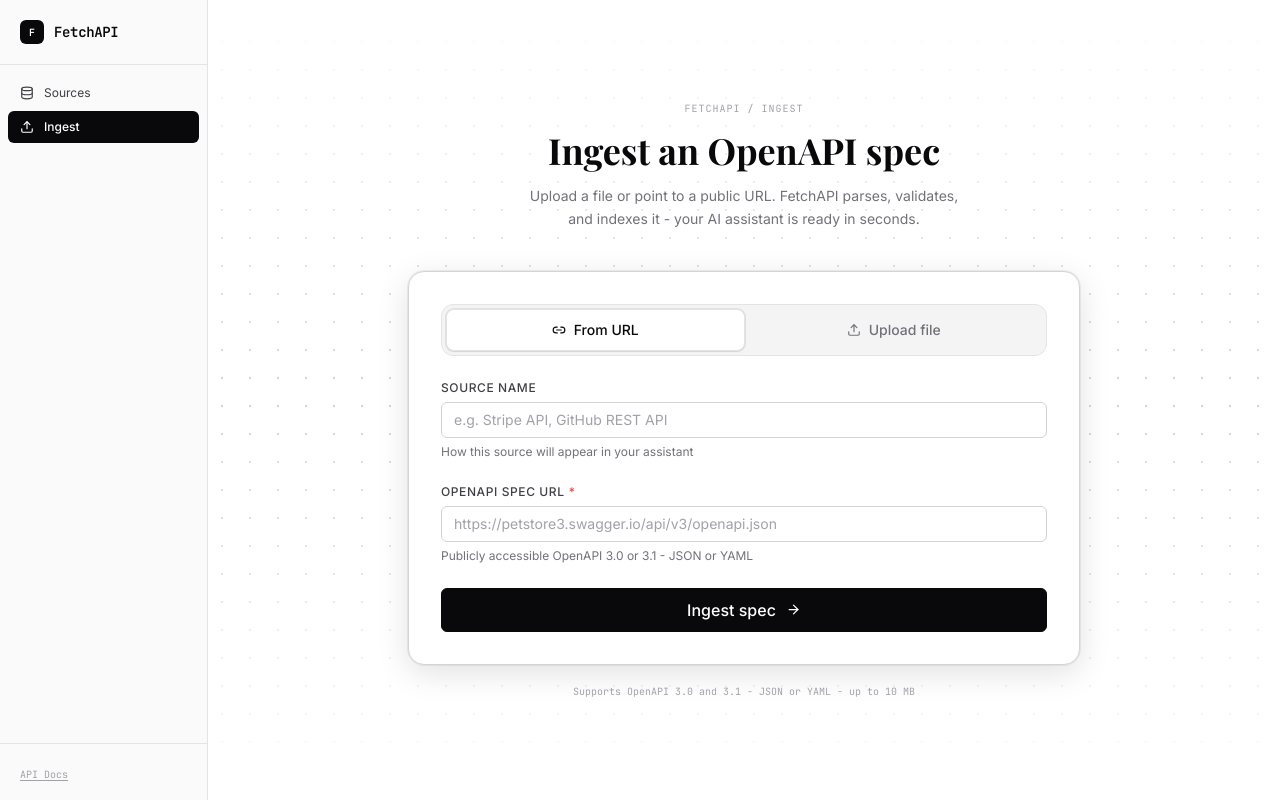
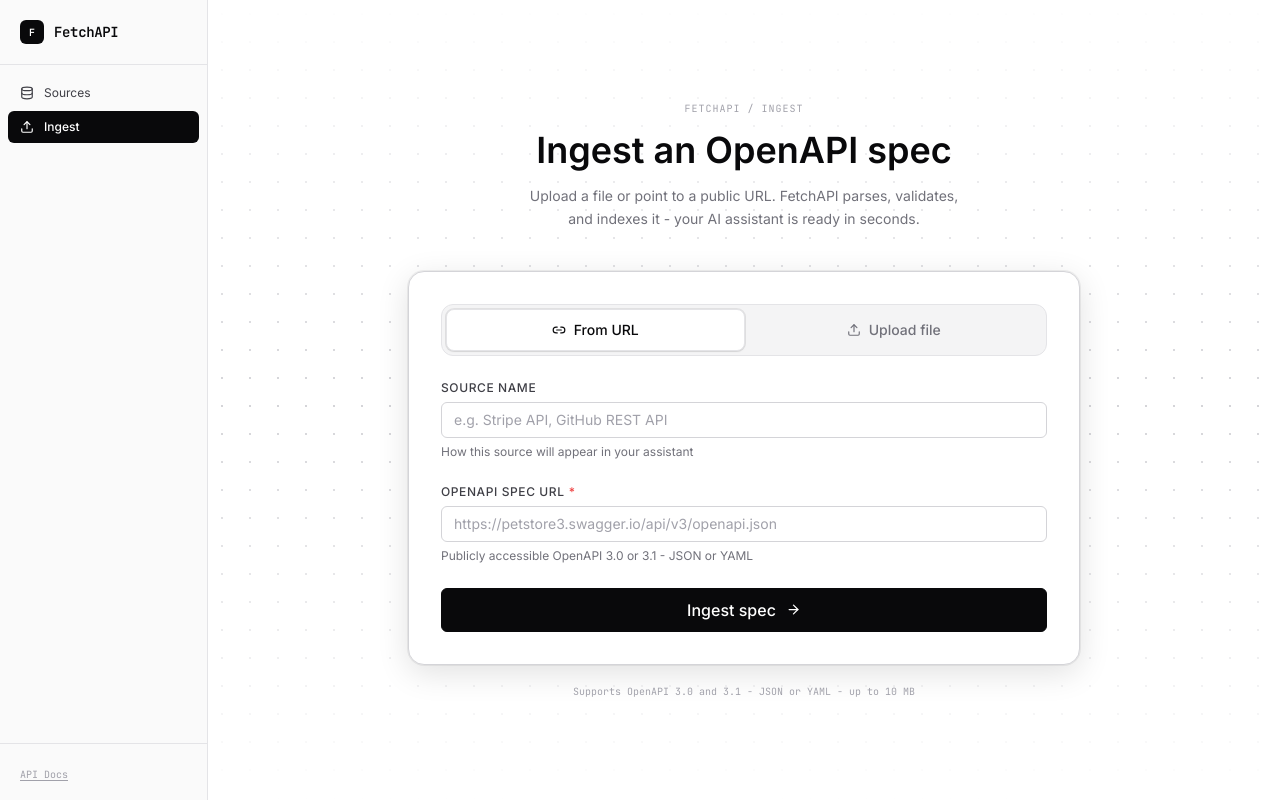
Before and after one commit to JukaleManmath/fetchapi, a Next.js app in the folder frontend/: page /ingest in a window 1280 px wide. Built offline with nearby package versions, Linux system fonts and the light colour scheme; no server answers; a web font is replaced by a local one.

Commit message:
use content font for Sources and Ingest headings

```diff
--- a/frontend/app/ingest/page.tsx
+++ b/frontend/app/ingest/page.tsx
@@ -20,7 +20,7 @@
           <p className="text-2xs font-mono text-ink-4 uppercase tracking-widest mb-3">
             FetchAPI / Ingest
           </p>
-          <h1 className="font-display text-4xl font-bold text-ink leading-tight">
+          <h1 className="text-4xl font-bold text-ink leading-tight">
             Ingest an OpenAPI spec
           </h1>
           <p className="mt-3 text-sm text-ink-3 leading-relaxed max-w-md mx-auto">
--- a/frontend/components/layout/page-header.tsx
+++ b/frontend/components/layout/page-header.tsx
@@ -12,7 +12,7 @@
   return (
     <div className={cn("flex items-start justify-between gap-4 px-7 py-6 border-b border-border-1", className)}>
       <div>
-        <h1 className="text-lg font-display font-bold text-ink">{title}</h1>
+        <h1 className="text-lg font-bold text-ink">{title}</h1>
         {description && (
           <p className="mt-1 text-xs text-ink-3 leading-relaxed">{description}</p>
         )}
```
